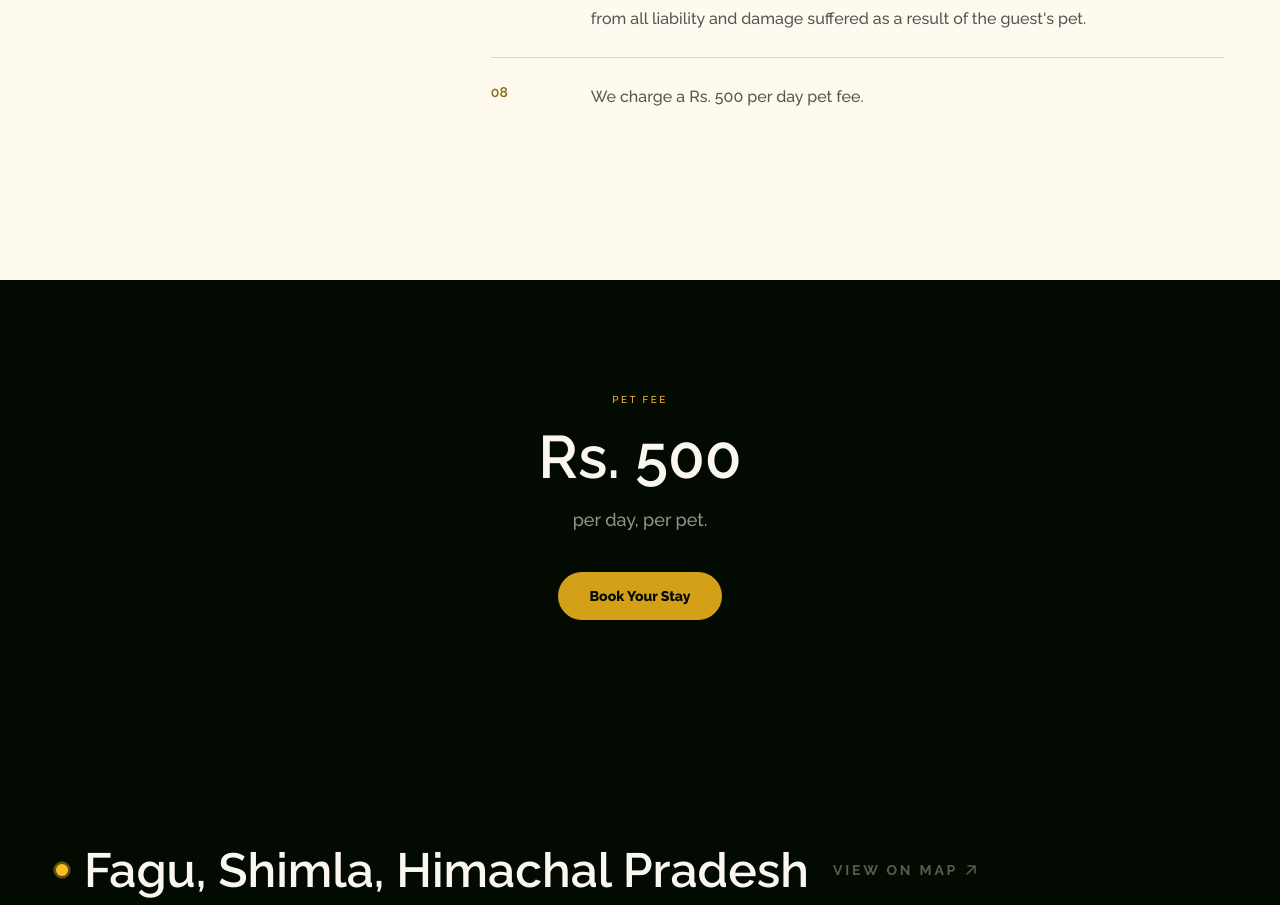
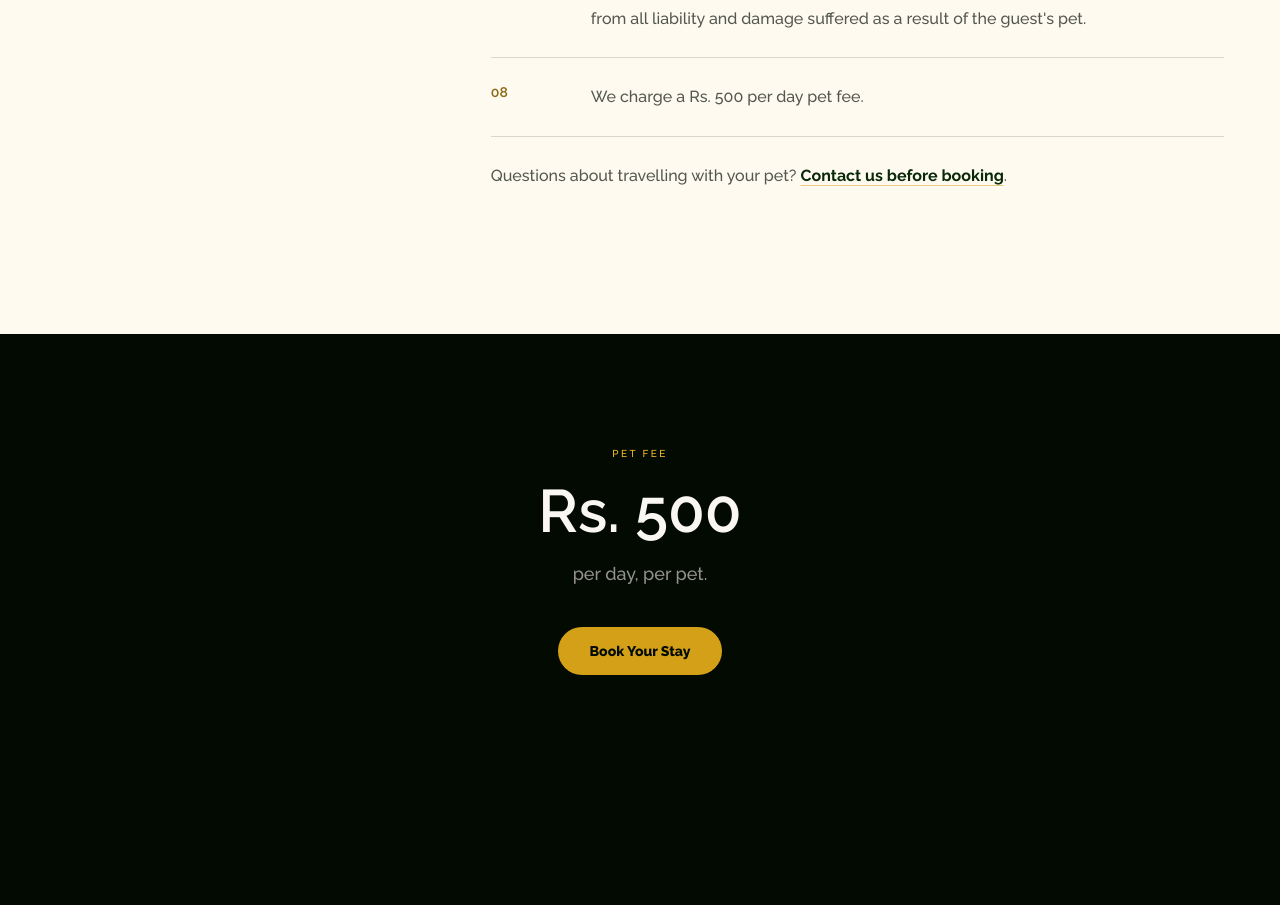
Before and after one commit to theone14122000/shire, a Next.js app: page /pet-policy in a window 1280 px wide. Shown: the part 1701-2606 px from the top of the page. Built offline with nearby package versions, Linux system fonts and the light colour scheme; no server answers; the database is empty.

Commit message:
site-search fix: blog listing intent title, pet-policy contact link, Google representation report

```diff
--- a/app/blog/page.tsx
+++ b/app/blog/page.tsx
@@ -5,7 +5,7 @@ import type { Metadata } from "next";
 export const dynamic = "force-dynamic";
 
 export const metadata: Metadata = {
-  title: "Blog | The Himalayan Shire",
+  title: "Fagu Travel Guides & Stories | The Himalayan Shire",
   description:
     "Travel guides and honest notes from The Himalayan Shire - a family-run offbeat homestay in Fagu, near Kufri & Shimla. Weather by month, driving directions, and local experiences in Himachal Pradesh.",
   keywords: [
@@ -19,7 +19,7 @@ export const metadata: Metadata = {
   ],
   alternates: { canonical: "/blog" },
   openGraph: {
-    title: "Blog | The Himalayan Shire",
+    title: "Fagu Travel Guides & Stories | The Himalayan Shire",
     description:
       "Travel guides and honest notes from The Himalayan Shire - a family-run offbeat homestay in Fagu, near Kufri & Shimla.",
     type: "website",
@@ -28,7 +28,7 @@ export const metadata: Metadata = {
   },
   twitter: {
     card: "summary_large_image",
-    title: "Blog | The Himalayan Shire",
+    title: "Fagu Travel Guides & Stories | The Himalayan Shire",
     description:
       "Travel guides and honest notes from The Himalayan Shire - a family-run offbeat homestay in Fagu, near Kufri & Shimla.",
     images: ["/images/hero-1.jpg"],
--- a/app/pet-policy/PetPolicyContent.tsx
+++ b/app/pet-policy/PetPolicyContent.tsx
@@ -87,6 +87,13 @@ export default function PetPolicyContent() {
                 </p>
               </motion.div>
             ))}
+            <p className="border-t border-emerald-900/15 pt-6 text-base leading-[1.85] text-emerald-950/68">
+              Questions about travelling with your pet?{" "}
+              <Link href="/contact" className="font-bold text-emerald-800 underline decoration-gold-500/50 underline-offset-4 transition-colors hover:text-gold-700">
+                Contact us before booking
+              </Link>
+              .
+            </p>
           </motion.div>
         </div>
       </section>
```
Also changed, not shown: 1 other file (tests, documents, lock files or other folders).
